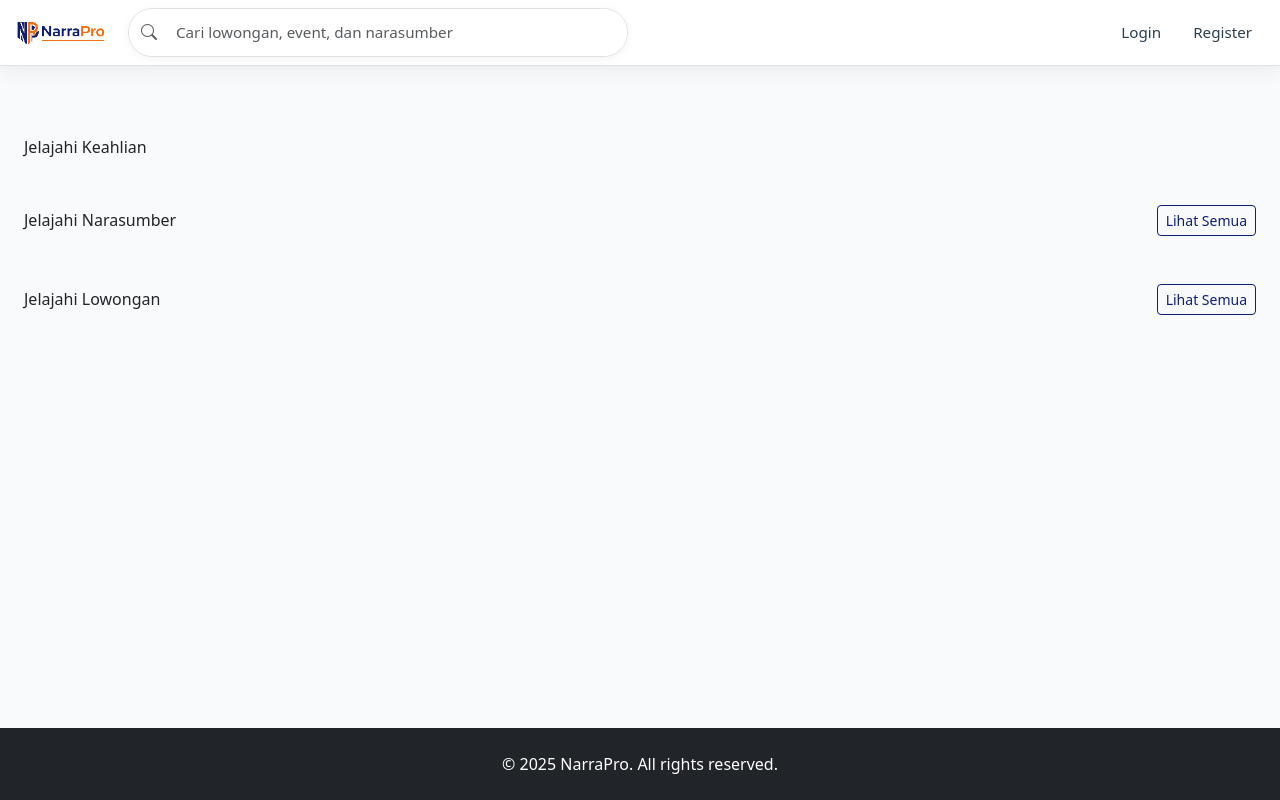
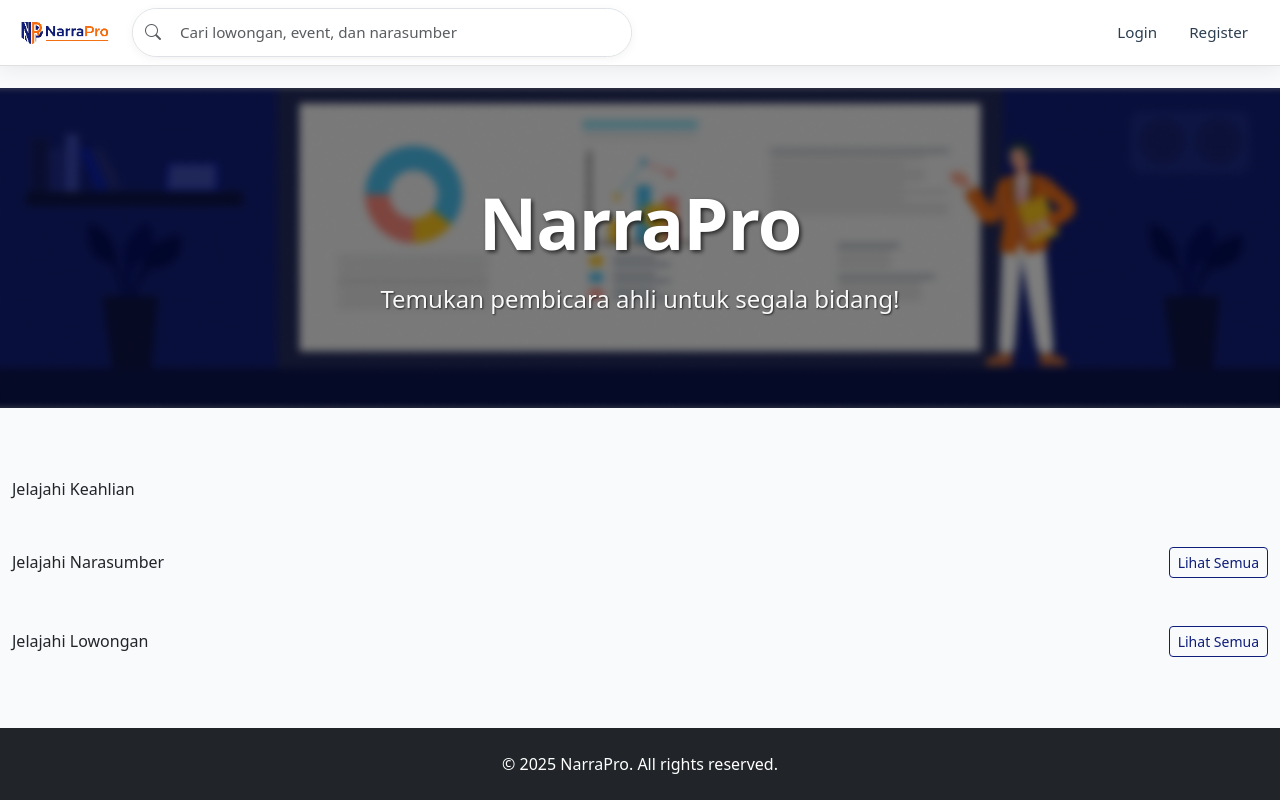
Before and after one commit to fawbud/narrapro-prod, a Django app: page / in a window 1280 px wide. Run offline with Django 5.2, Linux system fonts and the light colour scheme; data that the repository does not hold is empty; some libraries are stand-ins or nearby versions.

Commit message:
feat: added homescreen hero

```diff
--- a/main/templates/main/home_authenticated.html
+++ b/main/templates/main/home_authenticated.html
@@ -4,6 +4,34 @@
 
 {% block extra_head %}
 <style>
+    /* Prevent horizontal overflow */
+    body {
+        overflow-x: hidden;
+    }
+    html {
+        overflow-x: hidden;
+    }
+
+    /* Ensure navbar doesn't overflow */
+    .navbar-custom {
+        max-width: 100vw;
+        overflow-x: hidden;
+    }
+    .navbar-custom .container {
+        max-width: 100%;
+        padding-left: 1rem;
+        padding-right: 1rem;
+    }
+
+    /* Fix search form overflow */
+    .navbar form {
+        max-width: 100%;
+        min-width: 0;
+    }
+    .navbar .d-flex {
+        min-width: 0;
+        flex-wrap: nowrap;
+    }
     /* Expertise Card Style */
     .expertise-card {
         background: #fff;
@@ -24,6 +52,48 @@
     .expertise-card:hover p {
         color: #fff !important;
     }
+
+    /* Hero Section */
+    .hero-section {
+        width: 100vw;
+        position: relative;
+        left: 50%;
+        right: 50%;
+        margin-left: -50vw;
+        margin-right: -50vw;
+        margin-top: -1.5rem; /* Offset the mt-4 from base template */
+        margin-bottom: 0;
+        overflow: hidden;
+    }
+    .hero-image {
+        width: 100%;
+        height: 0;
+        padding-bottom: 25%; /* 4:1 aspect ratio */
+        position: relative;
+        overflow: hidden;
+    }
+    .hero-image img {
+        position: absolute;
+        top: 0;
+        left: 0;
+        width: 100%;
+        height: 100%;
+        object-fit: cover;
+        object-position: center;
+    }
+    .hero-overlay {
+        background: rgba(0, 0, 0, 0.4);
+        backdrop-filter: blur(1px);
+    }
+    .hero-title {
+        text-shadow: 2px 2px 4px rgba(0, 0, 0, 0.7);
+        letter-spacing: -1px;
+    }
+    .hero-subtitle {
+        text-shadow: 1px 1px 2px rgba(0, 0, 0, 0.7);
+        opacity: 0.95;
+    }
+
     /* Brand blue */
     .btn-brand {
         border: 1px solid #0e1e7a;
@@ -59,7 +129,28 @@
 {% endblock %}
 
 {% block content %}
-<div class="container my-5">
+</div>
+</main>
+
+<!-- HERO SECTION - Outside of container -->
+<div class="hero-section position-relative">
+    <div class="hero-image">
+        {% load static %}
+        <img src="{% static 'images/hero-banner.png' %}"
+             alt="NarraPro Hero"
+             class="w-100 h-100">
+    </div>
+    <div class="hero-overlay position-absolute top-0 start-0 w-100 h-100 d-flex align-items-center justify-content-center">
+        <div class="text-center text-white">
+            <h1 class="hero-title display-2 fw-bold mb-3">NarraPro</h1>
+            <p class="hero-subtitle lead fs-4">Temukan pembicara ahli untuk segala bidang!</p>
+        </div>
+    </div>
+</div>
+
+<!-- Resume main content -->
+<main class="container mt-4 flex-grow-1">
+<div class="my-5">
 
     <!-- EXPERTISE SECTION -->
     <h2 class="mb-4">Jelajahi Keahlian</h2>
@@ -220,10 +311,6 @@
         </div>
     </div>
 
-
-
-
-
-
 </div>
+</main>
 {% endblock %}
```
Also changed, not shown: static/images/hero-banner.png (added).
